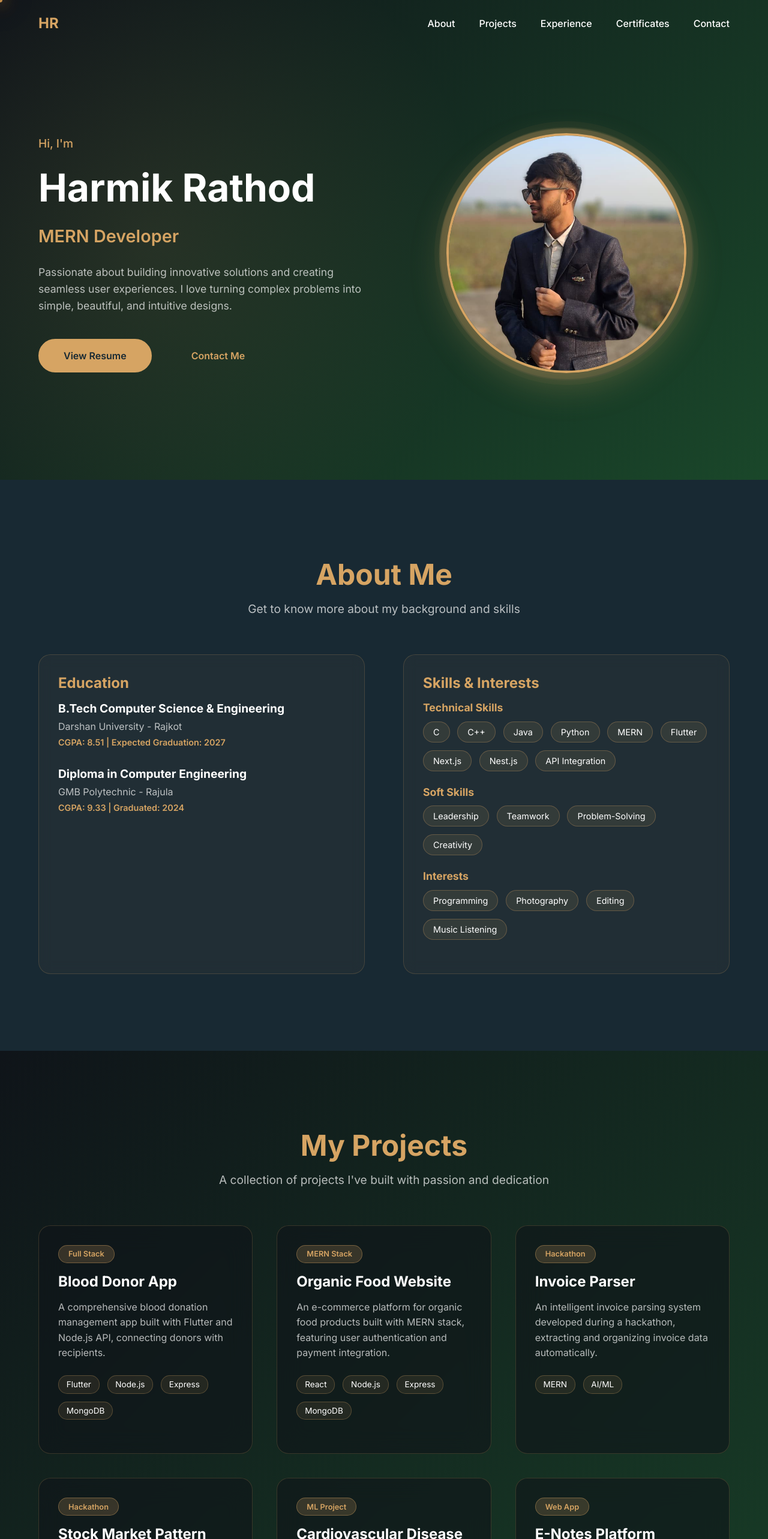
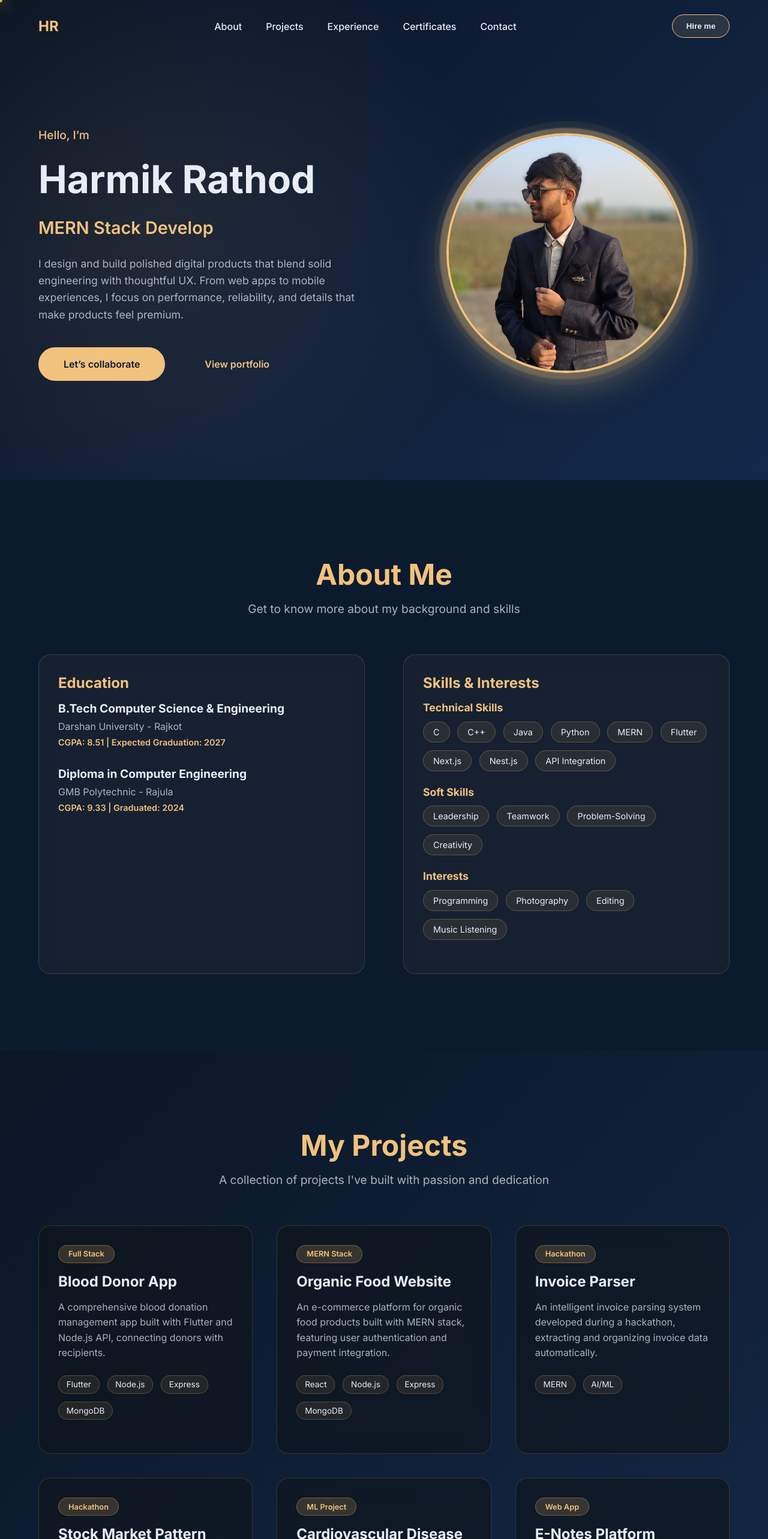
Before and after one commit to harmikrathod09/portfolio_web, a React (Vite) app: page / in a window 1280 px wide. Shown: the top 2566 px of the page at 60% size. Built offline with nearby package versions, Linux system fonts and the light colour scheme.

Commit message:
theme changed

```diff
--- a/src/components/Certificates.jsx
+++ b/src/components/Certificates.jsx
@@ -4,7 +4,7 @@ import certificatesData from '../data/certificates.json';
 
 const CertificatesSection = styled.section`
   padding: 8rem 5%;
-  background: linear-gradient(135deg, #0f1419 0%, #1a472a 100%);
+  background: linear-gradient(135deg, #0b1624 0%, #13294b 100%);
   min-height: 100vh;
 `;
 
--- a/src/components/Hero.jsx
+++ b/src/components/Hero.jsx
@@ -12,7 +12,7 @@ const HeroSection = styled.section`
   align-items: center;
   justify-content: center;
   padding: 8rem 5% 5rem;
-  background: linear-gradient(135deg, #0f1419 0%, #1a472a 100%);
+  background: linear-gradient(135deg, #0a1424 0%, #13294b 100%);
   position: relative;
   overflow: hidden;
 
@@ -102,6 +102,29 @@ const Description = styled(motion.p)`
   max-width: 600px;
 `;
 
+const BadgeRow = styled(motion.div)`
+  display: flex;
+  flex-wrap: wrap;
+  gap: 0.75rem;
+  margin: 0.5rem 0 0.5rem;
+
+  @media (max-width: 768px) {
+    justify-content: center;
+  }
+`;
+
+const Badge = styled(motion.span)`
+  padding: 0.5rem 1rem;
+  border-radius: 999px;
+  background: rgba(241, 194, 125, 0.14);
+  border: 1px solid rgba(241, 194, 125, 0.4);
+  color: ${props => props.theme.text};
+  font-size: 0.9rem;
+  display: inline-flex;
+  align-items: center;
+  gap: 0.4rem;
+`;
+
 const ButtonGroup = styled(motion.div)`
   display: flex;
   gap: 1.5rem;
@@ -127,8 +150,44 @@ const Button = styled(motion.a)`
 
   &:hover {
     transform: translateY(-3px);
-    box-shadow: 0 10px 30px rgba(214, 164, 99, 0.3);
+    box-shadow: 0 10px 30px rgba(241, 194, 125, 0.35);
   }
+`;
+
+const Stats = styled(motion.div)`
+  display: grid;
+  grid-template-columns: repeat(auto-fit, minmax(140px, 1fr));
+  gap: 1rem;
+  margin-top: 2rem;
+
+  @media (max-width: 768px) {
+    grid-template-columns: repeat(auto-fit, minmax(120px, 1fr));
+  }
+`;
+
+const StatCard = styled(motion.div).attrs(props => ({
+  initial: { opacity: 0, y: 10 },
+  whileInView: { opacity: 1, y: 0 },
+  viewport: { once: true },
+  transition: { duration: 0.5, delay: props.delay || 0 },
+}))`
+  padding: 1rem 1.25rem;
+  border-radius: 14px;
+  background: rgba(255, 255, 255, 0.02);
+  border: 1px solid rgba(241, 194, 125, 0.25);
+  backdrop-filter: blur(8px);
+`;
+
+const StatValue = styled.div`
+  font-size: 1.6rem;
+  font-weight: 700;
+  color: ${props => props.theme.accent};
+`;
+
+const StatLabel = styled.div`
+  font-size: 0.95rem;
+  color: ${props => props.theme.textSecondary};
+  margin-top: 0.25rem;
 `;
 
 const ImageContainer = styled(motion.div)`
@@ -143,9 +202,9 @@ const ProfileImage = styled(motion.img)`
   border-radius: 50%;
   object-fit: cover;
   border: 4px solid ${props => props.theme.accent};
-  box-shadow: 0 20px 60px rgba(214, 164, 99, 0.3),
-              0 0 0 10px rgba(214, 164, 99, 0.1),
-              0 0 0 20px rgba(214, 164, 99, 0.05);
+  box-shadow: 0 20px 60px rgba(241, 194, 125, 0.35),
+              0 0 0 10px rgba(241, 194, 125, 0.12),
+              0 0 0 20px rgba(241, 194, 125, 0.06);
   position: relative;
   z-index: 1;
 
@@ -189,7 +248,7 @@ const ImagePlaceholder = styled.div`
   justify-content: center;
   font-size: 4rem;
   color: ${props => props.theme.text};
-  box-shadow: 0 20px 60px rgba(214, 164, 99, 0.3);
+  box-shadow: 0 20px 60px rgba(241, 194, 125, 0.35);
   position: relative;
   overflow: hidden;
 
@@ -218,15 +277,22 @@ const ImagePlaceholder = styled.div`
 
 const Hero = () => {
   const titles = [
-    'Full Stack Developer',
-    'MERN Developer',
-    'Flutter Developer',
-    'Next.js Developer',
-    'Nest.js Developer'
+    "Full Stack Developer",
+    "MERN Stack Developer",
+    "Flutter App Developer",
+    "Next.js Developer",
+    "Node.js Backend Developer"
   ];
+
   const [currentTitle, setCurrentTitle] = useState('');
   const [currentIndex, setCurrentIndex] = useState(0);
   const [isDeleting, setIsDeleting] = useState(false);
+
+  const stats = [
+    { label: 'Projects delivered', value: '12+' },
+    { label: 'Hackathons', value: '4' },
+    { label: 'Happy clients', value: '6' },
+  ];
 
   useEffect(() => {
     const typeSpeed = isDeleting ? 50 : 100;
@@ -258,7 +324,7 @@ const Hero = () => {
             animate={{ opacity: 1, y: 0 }}
             transition={{ duration: 0.6 }}
           >
-            Hi, I'm
+            Hello, I’m
           </Greeting>
           <Name
             initial={{ opacity: 0, y: 20 }}
@@ -267,6 +333,15 @@ const Hero = () => {
           >
             Harmik Rathod
           </Name>
+         { /* <BadgeRow
+            initial={{ opacity: 0, y: 20 }}
+            animate={{ opacity: 1, y: 0 }}
+            transition={{ duration: 0.6, delay: 0.3 }}
+          >
+            <Badge>Based in Gujarat, India</Badge>
+            <Badge>Open to full-time & freelance</Badge>
+            <Badge>Responds within 24 hrs</Badge>
+          </BadgeRow> */}
           <TypewriterContainer
             initial={{ opacity: 0, y: 20 }}
             animate={{ opacity: 1, y: 0 }}
@@ -280,8 +355,9 @@ const Hero = () => {
             animate={{ opacity: 1, y: 0 }}
             transition={{ duration: 0.6, delay: 0.6 }}
           >
-            Passionate about building innovative solutions and creating seamless user experiences.
-            I love turning complex problems into simple, beautiful, and intuitive designs.
+            I design and build polished digital products that blend solid engineering
+            with thoughtful UX. From web apps to mobile experiences, I focus on performance,
+            reliability, and details that make products feel premium.
           </Description>
           <ButtonGroup
             initial={{ opacity: 0, y: 20 }}
@@ -290,20 +366,32 @@ const Hero = () => {
           >
             <Button
               primary
-              href="#about"
+              href="mailto:harmikrathod56@gmail.com?subject=Project%20Opportunity"
               whileHover={{ scale: 1.05 }}
               whileTap={{ scale: 0.95 }}
             >
-              View Resume
+              Let’s collaborate
             </Button>
             <Button
-              href="#contact"
+              href="#projects"
               whileHover={{ scale: 1.05 }}
               whileTap={{ scale: 0.95 }}
             >
-              Contact Me
+              View portfolio
             </Button>
           </ButtonGroup>
+          {/* <Stats
+            initial={{ opacity: 0, y: 20 }}
+            animate={{ opacity: 1, y: 0 }}
+            transition={{ duration: 0.6, delay: 1 }}
+          >
+            {stats.map((item, idx) => (
+              <StatCard key={item.label} delay={idx * 0.05}>
+                <StatValue>{item.value}</StatValue>
+                <StatLabel>{item.label}</StatLabel>
+              </StatCard>
+            ))}
+          </Stats> */}
         </HeroContent>
         <ImageContainer
           initial={{ opacity: 0, scale: 0.8 }}
--- a/src/components/Internships.jsx
+++ b/src/components/Internships.jsx
@@ -1,3 +1,4 @@
+import { useState } from 'react';
 import styled from 'styled-components';
 import { motion } from 'framer-motion';
 import internshipsData from '../data/internships.json';
@@ -103,7 +104,37 @@ const Description = styled.p`
   margin-top: 1rem;
 `;
 
+const Actions = styled.div`
+  display: flex;
+  justify-content: center;
+  margin-top: 2.5rem;
+`;
+
+const ViewMoreButton = styled(motion.button)`
+  padding: 0.9rem 1.8rem;
+  border-radius: 999px;
+  border: 1px solid ${props => props.theme.accent};
+  background: rgba(241, 194, 125, 0.12);
+  color: ${props => props.theme.text};
+  font-weight: 600;
+  letter-spacing: 0.01em;
+  cursor: pointer;
+  transition: all 0.3s ease;
+
+  &:hover {
+    background: ${props => props.theme.accent};
+    color: ${props => props.theme.primary};
+    box-shadow: 0 12px 28px rgba(241, 194, 125, 0.25);
+  }
+`;
+
 const Internships = () => {
+  const [showAll, setShowAll] = useState(false);
+
+  const previewCount = 3;
+  const hasMore = internshipsData.length > previewCount;
+  const visibleInternships = showAll ? internshipsData : internshipsData.slice(0, previewCount);
+
   return (
     <InternshipsSection id="internships">
       <Container>
@@ -125,7 +156,7 @@ const Internships = () => {
         </SectionSubtitle>
 
         <InternshipsGrid>
-          {internshipsData.map((internship, index) => (
+          {visibleInternships.map((internship, index) => (
             <InternshipCard
               key={internship.id}
               initial={{ opacity: 0, y: 50 }}
@@ -141,6 +172,17 @@ const Internships = () => {
             </InternshipCard>
           ))}
         </InternshipsGrid>
+        {hasMore && (
+          <Actions>
+            <ViewMoreButton
+              whileHover={{ scale: 1.03 }}
+              whileTap={{ scale: 0.97 }}
+              onClick={() => setShowAll(!showAll)}
+            >
+              {showAll ? 'View fewer roles' : 'View more roles'}
+            </ViewMoreButton>
+          </Actions>
+        )}
       </Container>
     </InternshipsSection>
   );
--- a/src/components/Navbar.jsx
+++ b/src/components/Navbar.jsx
@@ -50,6 +50,33 @@ const NavLinks = styled.ul`
     transform: ${props => props.isOpen ? 'translateX(0)' : 'translateX(100%)'};
     transition: transform 0.3s ease;
     border-top: 1px solid rgba(214, 164, 99, 0.1);
+  }
+`;
+
+const NavActions = styled.div`
+  display: flex;
+  align-items: center;
+  gap: 1rem;
+
+  @media (max-width: 768px) {
+    display: none;
+  }
+`;
+
+const HireButton = styled(motion.button)`
+  padding: 0.7rem 1.4rem;
+  border-radius: 999px;
+  border: 1px solid ${props => props.theme.accent};
+  background: rgba(241, 194, 125, 0.12);
+  color: ${props => props.theme.text};
+  font-weight: 600;
+  cursor: pointer;
+  transition: all 0.3s ease;
+
+  &:hover {
+    background: ${props => props.theme.accent};
+    color: ${props => props.theme.primary};
+    box-shadow: 0 10px 25px rgba(241, 194, 125, 0.25);
   }
 `;
 
@@ -161,6 +188,15 @@ const Navbar = () => {
             <a href="#contact" onClick={(e) => { e.preventDefault(); scrollToSection('contact'); }}>Contact</a>
           </NavLink>
         </NavLinks>
+        <NavActions>
+          <HireButton
+            whileHover={{ scale: 1.03 }}
+            whileTap={{ scale: 0.96 }}
+            onClick={() => scrollToSection('contact')}
+          >
+            Hire me
+          </HireButton>
+        </NavActions>
       </NavContainer>
     </Nav>
   );
--- a/src/components/Projects.jsx
+++ b/src/components/Projects.jsx
@@ -5,7 +5,7 @@ import projectsData from '../data/projects.json';
 
 const ProjectsSection = styled.section`
   padding: 8rem 5%;
-  background: linear-gradient(135deg, #0f1419 0%, #1a472a 100%);
+  background: linear-gradient(135deg, #0b1624 0%, #13294b 100%);
   min-height: 100vh;
 `;
 
@@ -136,8 +136,37 @@ const ProjectLink = styled(motion.a)`
   }
 `;
 
+const Actions = styled.div`
+  display: flex;
+  justify-content: center;
+  margin-top: 2.5rem;
+`;
+
+const ViewMoreButton = styled(motion.button)`
+  padding: 0.9rem 1.8rem;
+  border-radius: 999px;
+  border: 1px solid ${props => props.theme.accent};
+  background: rgba(241, 194, 125, 0.12);
+  color: ${props => props.theme.text};
+  font-weight: 600;
+  letter-spacing: 0.01em;
+  cursor: pointer;
+  transition: all 0.3s ease;
+
+  &:hover {
+    background: ${props => props.theme.accent};
+    color: ${props => props.theme.primary};
+    box-shadow: 0 12px 28px rgba(241, 194, 125, 0.25);
+  }
+`;
+
 const Projects = () => {
   const [hoveredId, setHoveredId] = useState(null);
+  const [showAll, setShowAll] = useState(false);
+
+  const previewCount = 6;
+  const hasMore = projectsData.length > previewCount;
+  const visibleProjects = showAll ? projectsData : projectsData.slice(0, previewCount);
 
   return (
     <ProjectsSection id="projects">
@@ -160,7 +189,7 @@ const Projects = () => {
         </SectionSubtitle>
 
         <ProjectsGrid>
-          {projectsData.map((project, index) => (
+          {visibleProjects.map((project, index) => (
             <ProjectCard
               key={project.id}
               initial={{ opacity: 0, y: 50 }}
@@ -190,6 +219,17 @@ const Projects = () => {
             </ProjectCard>
           ))}
         </ProjectsGrid>
+        {hasMore && (
+          <Actions>
+            <ViewMoreButton
+              whileHover={{ scale: 1.03 }}
+              whileTap={{ scale: 0.97 }}
+              onClick={() => setShowAll(!showAll)}
+            >
+              {showAll ? 'View fewer projects' : 'View more projects'}
+            </ViewMoreButton>
+          </Actions>
+        )}
       </Container>
     </ProjectsSection>
   );
--- a/src/data/internships.json
+++ b/src/data/internships.json
@@ -12,5 +12,19 @@
     "company": "Patel Web Solution",
     "year": "2023",
     "description": "Developed web applications using Python and Django framework, working on backend APIs and database management."
+  },
+  {
+    "id": 3,
+    "title": "Teaching Assistant",
+    "company": "Darshan University",
+    "year": "2024 - Present",
+    "description": "Assisted in Object-Oriented Programming with Java, Python programming, and Web Designing courses; supported labs, graded assignments, and mentored students."
+  },
+  {
+    "id": 4,
+    "title": "Technical Team Member",
+    "company": "Programming Club, Darshan University",
+    "year": "2025 - Present",
+    "description": "Part of the club's technical team, organizing coding events, preparing problem sets, and mentoring peers on best practices and modern development tools."
   }
 ]
--- a/src/styles/theme.js
+++ b/src/styles/theme.js
@@ -1,8 +1,8 @@
 export const theme = {
-  primary: '#182933',
-  secondary: 'linear-gradient(135deg, #0f1419 0%, #1a472a 100%)',
-  accent: '#d6a463',
-  text: '#ffffff',
-  textSecondary: 'rgba(255, 255, 255, 0.7)',
-  background: '#0f1419',
+  primary: '#0c1a2e',
+  secondary: 'linear-gradient(135deg, #0a1424 0%, #13294b 100%)',
+  accent: '#f1c27d',
+  text: '#e8edf5',
+  textSecondary: 'rgba(232, 237, 245, 0.72)',
+  background: '#0a1424',
 };
```
